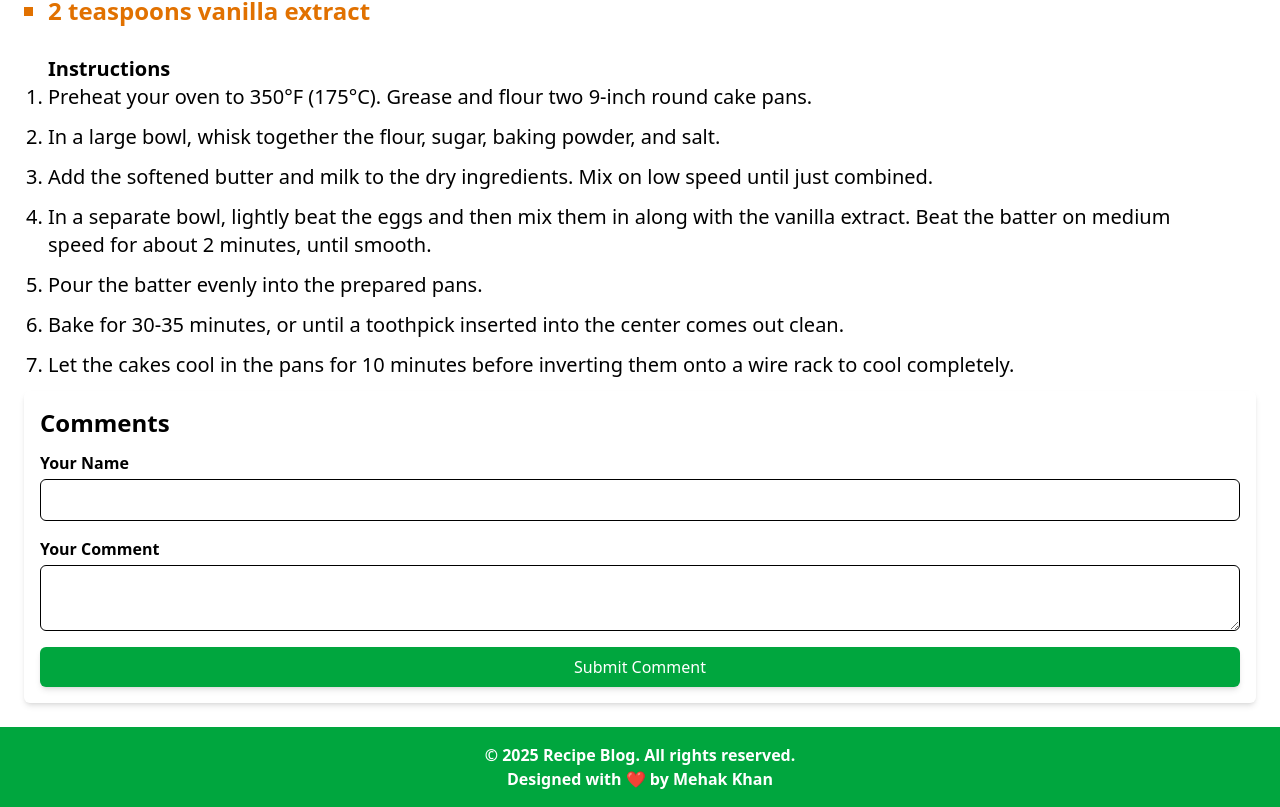
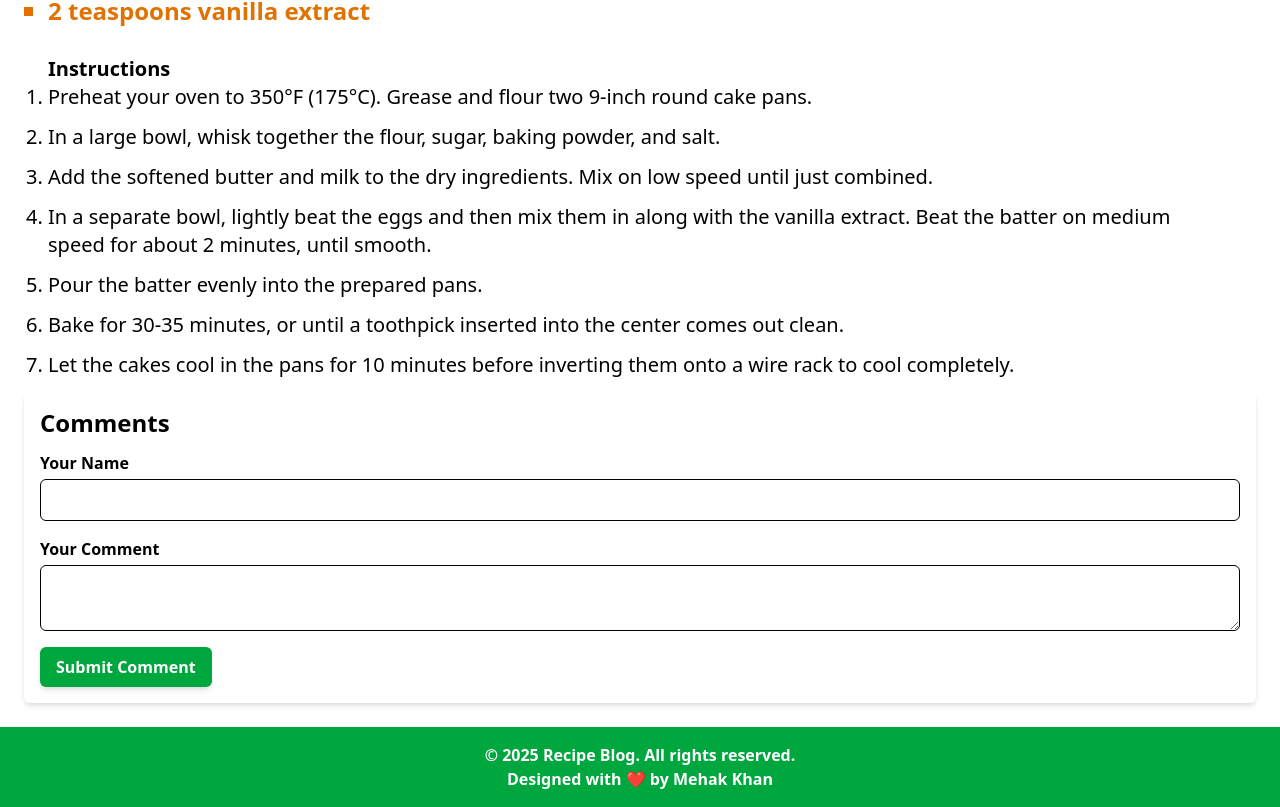
Before and after one commit to mehakkhan123/Recipe-blog, a Next.js app: page /recipes/1 in a window 1280 px wide. Shown: the part 845-1652 px from the top of the page. Built offline with nearby package versions, Linux system fonts and the light colour scheme.

Commit message:
update Comments.tsx

```diff
--- a/src/components/Comments.tsx
+++ b/src/components/Comments.tsx
@@ -10,7 +10,9 @@ export default function Comments() {
 
             <label htmlFor="" className='font-semibold mt-3'>Your Comment</label>
             <textarea className='border border-black rounded-md p-2'/>
-            <button type="submit" className='bg-green-600 text-white p-2 rounded-md shadow-md mt-3 cursor-pointer hover:bg-green-500 transition-all ease-in-out duration-100'>Submit Comment</button>
+            <div>
+                <button type="submit" className='bg-green-600 text-white py-2 px-4 rounded-md shadow-md mt-3 cursor-pointer hover:bg-green-500 transition-all ease-in-out duration-500 font-semibold'>Submit Comment</button>
+            </div>
 
         </form>
     </div>
--- a/src/components/RecipeCard.tsx
+++ b/src/components/RecipeCard.tsx
@@ -27,7 +27,7 @@ export default function RecipeCard() {
                         </div>
                         <button onClick={()=>{
               router.push(`/recipes/${item.id}`)
-             }} className='bg-green-600 w-full text-white py-2 px-5 rounded-lg cursor-pointer hover:bg-green-500 transition duration-500 ease-in-out font-semibold'>View Recipe</button>
+             }} className='bg-green-600 w-full text-white py-2 px-5 rounded-lg cursor-pointer hover:bg-green-500 transition duration-500 ease-in-out font-semibold shadow-md'>View Recipe</button>
                         </div>
 
                     </div>)
```
